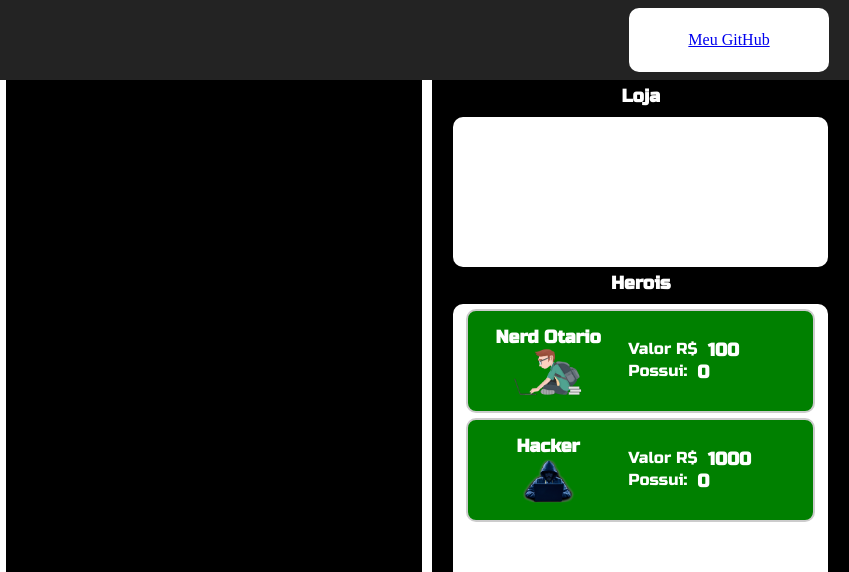
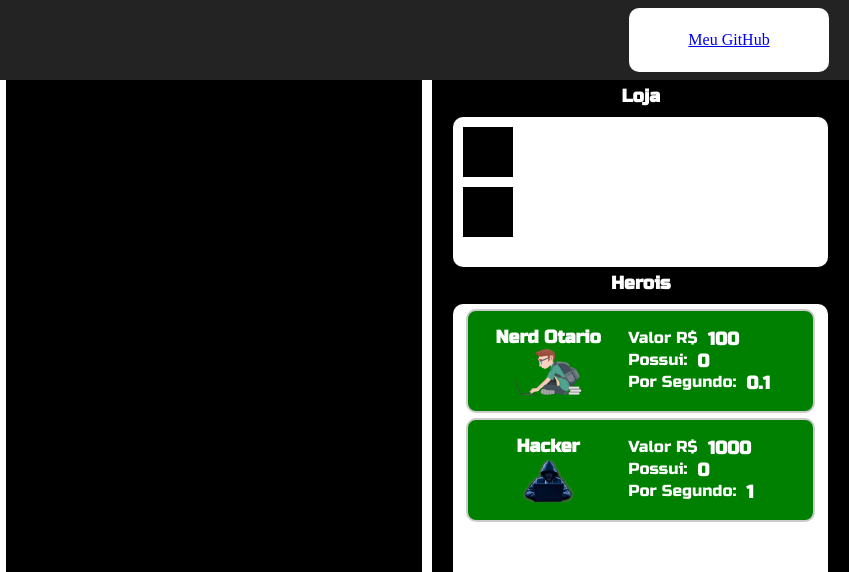
Before and after one commit to EliabeSantos/hackerClickerV2, a plain HTML site: page index.html in a window 1280 px wide. Shown: the top 572 px of the page, 431-1280 px from the left. Drawn offline with Linux system fonts and the light colour scheme.

Commit message:
feat upgrades added

```diff
--- a/index.html
+++ b/index.html
@@ -34,7 +34,10 @@
     <div class="column"></div>
     <div class="container3">
       <h1>Loja</h1>
-      <div class="loja-container"></div>
+      <div class="loja-container">
+        <div class="loja-item" id="hero-01-upgrade"></div>
+        <div class="loja-item" id="hero-02-upgrade"></div>
+      </div>
       <h1>Herois</h1>
       <div class="hero-container">
         <div id="hero-01" class="card-hero">
@@ -51,6 +54,10 @@
             <div>
               <p>Possui:</p>
               <h2 id="hero-01-quantity"></h2>
+            </div>
+            <div>
+              <p>Por Segundo:</p>
+              <h2 id="hero-01-power"></h2>
             </div>
           </div>
         </div>
@@ -70,6 +77,10 @@
               <p>Possui:</p>
               <h2 id="hero-02-quantity"></h2>
             </div>
+            <div>
+              <p>Por Segundo:</p>
+              <h2 id="hero-02-power"></h2>
+            </div>
           </div>
         </div>
       </div>
--- a/script.js
+++ b/script.js
@@ -7,10 +7,14 @@ const contadorPC = document.getElementById("contador-pc");
 const hero01 = document.getElementById("hero-01");
 const hero01Value = document.getElementById("hero-01-value");
 const hero01Quantity = document.getElementById("hero-01-quantity");
+const hero01Power = document.getElementById("hero-01-power");
+const hero01upgrade = document.getElementById("hero-01-upgrade");
 //
 const hero02 = document.getElementById("hero-02");
 const hero02Value = document.getElementById("hero-02-value");
 const hero02Quantity = document.getElementById("hero-02-quantity");
+const hero02upgrade = document.getElementById("hero-02-upgrade");
+const hero02Power = document.getElementById("hero-02-power");
 
 let count = 1000;
 let acumulator = 0;
@@ -42,8 +46,10 @@ setInterval(
   function () {
     hero01Value.innerHTML = parseInt(Hero01Value);
     hero01Quantity.innerHTML = Hero01Quantity;
+    hero01Power.innerHTML = Hero01Power;
     if (Hero01Value <= count) {
       hero01.style.backgroundColor = "green";
+      hero01.style.cursor = "pointer";
     } else {
       hero01.style.backgroundColor = "#707070";
       hero01.style.cursor = "not-allowed";
@@ -61,7 +67,13 @@ function BuyHero01() {
   }
 }
 
+function Upgradehero01() {
+  Hero01Power += Hero01Power;
+  acumulator += Hero01Power;
+}
+
 hero01.addEventListener("click", BuyHero01);
+hero01upgrade.addEventListener("click", Upgradehero01);
 //
 
 // Hacker Secction
@@ -73,8 +85,10 @@ setInterval(
   function () {
     hero02Value.innerHTML = parseInt(Hero02Value);
     hero02Quantity.innerHTML = Hero02Quantity;
+    hero02Power.innerHTML = Hero02Power;
     if (Hero02Value <= count) {
       hero02.style.backgroundColor = "green";
+      hero02.style.cursor = "pointer";
     } else {
       hero02.style.backgroundColor = "#707070";
       hero02.style.cursor = "not-allowed";
@@ -91,17 +105,27 @@ function BuyHero02() {
     acumulator += Hero02Power;
   }
 }
+function Upgradehero02() {
+  Hero02Power += Hero02Power;
+  for (let i = 0; i < Hero02Quantity; i++) {
+    acumulator += Hero02Power / 2;
+  }
+}
+
 hero02.addEventListener("click", BuyHero02);
+hero02upgrade.addEventListener("click", Upgradehero02);
 //
 
 // Heros Upgrades
+
+//
 
 Botao.addEventListener("click", addValue);
 
 setInterval(
   function () {
     contador.innerHTML = `Dinheiro: ${parseInt(count)}`;
-    contadorPs.innerHTML = `Por Segundo: ${acumulator}`;
+    contadorPs.innerHTML = `Por Segundo: ${parseInt(acumulator)}`;
     contadorPC.innerHTML = `Por Click: ${click}`;
   },
   [1]
--- a/style.css
+++ b/style.css
@@ -134,12 +134,13 @@ body .container3 h1 {
   margin-top: 10px;
 }
 
-.loja-container > h1 {
-  text-align: center;
-  font-size: 18px;
-  margin-top: 5px;
+.loja-container div {
+  width: 50px;
+  height: 50px;
+  background: black;
+  margin-top: 10px;
+  margin-left: 10px;
 }
-
 .hero-container {
   width: 90%;
   height: calc(100% - 240px);
```
